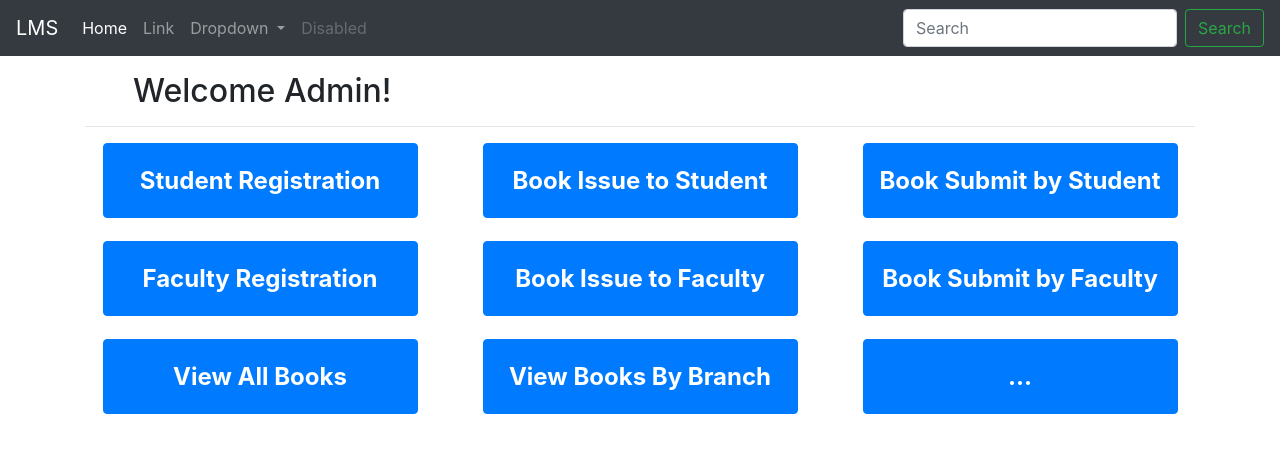
After one commit to er-gagan/Library-Management-System, a Django app: template LMSenv/LMS/templates/LMSapp/AdminWelcomePage.html in a window 1280 px wide. The commit adds this page. Shown: the top 453 px of the page. Run offline with Django 3.2, Linux system fonts and the light colour scheme; the template is opened without the code that fills it, so the values that code supplies are empty; some libraries are stand-ins or nearby versions.

Commit message:
Admin Welcome Page Design
Admin Welcome Page design some Btn add

```diff
--- a/LMSenv/LMS/LMSapp/urls.py
+++ b/LMSenv/LMS/LMSapp/urls.py
@@ -5,4 +5,6 @@ urlpatterns = [
     path('',views.home),
     path('AdminLoginPage',views.AdminLoginPage),
     path('StudentLoginPage',views.StudentLoginPage),
+    path('AdminWelcomePage',views.AdminWelcomePage),
+
 ]
--- /dev/null
+++ b/LMSenv/LMS/static/css/AdminWelcomePage.css
@@ -0,0 +1,7 @@
+.btn-css
+{
+    width: 90%;
+    height: 150%;
+    font-size: 150%;
+    font-weight: bold;
+}
--- a/LMSenv/LMS/templates/LMSapp/AdminLoginPage.html
+++ b/LMSenv/LMS/templates/LMSapp/AdminLoginPage.html
@@ -4,7 +4,8 @@
 <div class="container mx-5 my-3">
     <h2 class="mb-3">Welcome Admin!</h2 class="mb-3">
     <h4>Please Enter Unique Admin ID and Password</h4>
-    <form>
+    <form method="POST" action="/AdminWelcomePage">
+        {% csrf_token %}
         <div class="form-group">
             <label for="exampleInputEmail1">Login ID</label>
             <input type="email" class="form-control" id="exampleInputEmail1" aria-describedby="emailHelp">
--- /dev/null
+++ b/LMSenv/LMS/templates/LMSapp/AdminWelcomePage.html
@@ -0,0 +1,47 @@
+{% extends "base.html" %}
+{% load static %}
+{% block body %}
+<link rel="stylesheet" href="{% static 'css/AdminWelcomePage.css' %}">
+<div class="container">
+    <h2 class="mx-5 my-3">Welcome Admin!</h2>
+    <hr>
+    <div class="row">
+        <div class="mb-5 text-center col-xl-4 col-lg-4 col-md-12 col-sm-12 col-12">
+            <input type="submit" class="btn btn-primary btn-css" value="Student Registration">
+        </div>
+        <div class="mb-5 text-center col-xl-4 col-lg-4 col-md-12 col-sm-12 col-12">
+            <input type="submit" class="btn btn-primary btn-css" value="Book Issue to Student">
+        </div>
+        <div class="mb-5 text-center col-xl-4 col-lg-4 col-md-12 col-sm-12 col-12">
+            <input type="submit" class="btn btn-primary btn-css" value="Book Submit by Student">
+        </div>
+    </div>
+
+
+    <div class="row">
+        <div class="mb-5 text-center col-xl-4 col-lg-4 col-md-12 col-sm-12 col-12">
+            <input type="submit" class="btn btn-primary btn-css" value="Faculty Registration">
+        </div>
+        <div class="mb-5 text-center col-xl-4 col-lg-4 col-md-12 col-sm-12 col-12">
+            <input type="submit" class="btn btn-primary btn-css" value="Book Issue to Faculty">
+        </div>
+        <div class="mb-5 text-center col-xl-4 col-lg-4 col-md-12 col-sm-12 col-12">
+            <input type="submit" class="btn btn-primary btn-css" value="Book Submit by Faculty">
+        </div>
+    </div>
+
+
+    <div class="row">
+        <div class="mb-5 text-center col-xl-4 col-lg-4 col-md-12 col-sm-12 col-12">
+            <input type="submit" class="btn btn-primary btn-css" value="View All Books">
+        </div>
+        <div class="mb-5 text-center col-xl-4 col-lg-4 col-md-12 col-sm-12 col-12">
+            <input type="submit" class="btn btn-primary btn-css" value="View Books By Branch">
+        </div>
+        <div class="mb-5 text-center col-xl-4 col-lg-4 col-md-12 col-sm-12 col-12">
+            <input type="submit" class="btn btn-primary btn-css" value="...">
+        </div>
+    </div>
+
+</div>
+{% endblock body %}
```
Also changed, not shown: LMSenv/LMS/LMSapp/views.py (+7 -0 lines).
